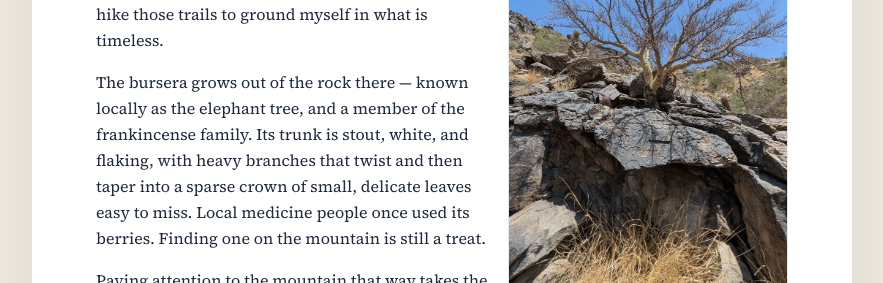
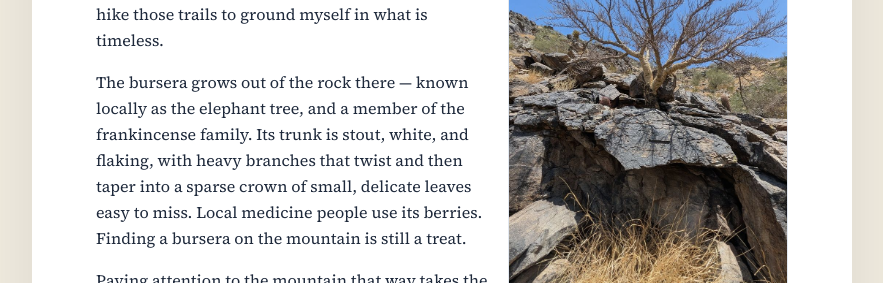
Before and after one commit to hughmccutchen3/research, a plain HTML site: page about.html in a window 1280 px wide. Shown: the part 517-800 px from the top of the page, without its empty margins (198-1081 px from the left). Drawn offline with Linux system fonts and the light colour scheme.

Commit message:
Home + About refresh

```diff
--- a/about.html
+++ b/about.html
@@ -1,7 +1,7 @@
 <!-- HANDOFF
 target-path: about.html
 content-class: site-page
-version: v3.4
+version: v3.5
 source: BURSBUILD-S15 — About_Markup v0.1 + Hugh's 8 review comments and rulings
 date: 2026-07-18
 notes: v3.0 rewrites the page from a biography into a page about Bursera. Removed: "Where I work"
@@ -82,7 +82,7 @@ Being-Bursera Charter role lexicon (proposed this session, not yet written).
         <figure class="about-figure"><img src="images/bursera-southmtn-about.jpg" alt="A bursera — the elephant tree — growing from the rock on South Mountain, Phoenix. Photograph by Hugh McCutchen."></figure>
         <div class="card-body">
         <p class="summary">South Mountain is one of the world&#8217;s largest city parks, with more than a hundred miles of trails, equal parts magical and desolate. It carries traces of the Hohokam people who lived there for centuries before anyone else arrived: petroglyphs, lithics, and sherds still scattered along the paths. I hike those trails to ground myself in what is timeless.</p>
-        <p class="summary">The bursera grows out of the rock there &mdash; known locally as the elephant tree, and a member of the frankincense family. Its trunk is stout, white, and flaking, with heavy branches that twist and then taper into a sparse crown of small, delicate leaves easy to miss. Local medicine people once used its berries. Finding one on the mountain is still a treat.</p>
+        <p class="summary">The bursera grows out of the rock there &mdash; known locally as the elephant tree, and a member of the frankincense family. Its trunk is stout, white, and flaking, with heavy branches that twist and then taper into a sparse crown of small, delicate leaves easy to miss. Local medicine people use its berries. Finding a bursera on the mountain is still a treat.</p>
         <p class="summary">Paying attention to the mountain that way takes the same attention the research demands: understanding how a problem branches, and noticing the small details that turn out to matter.</p>
         </div>
       </div>
```
